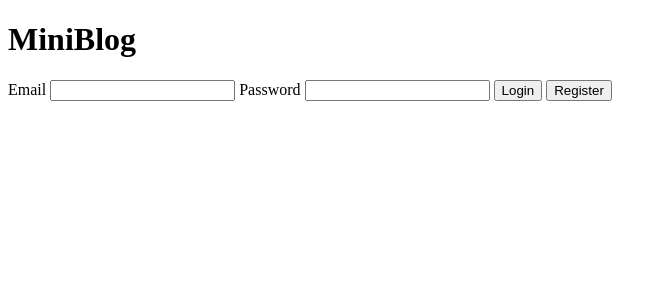
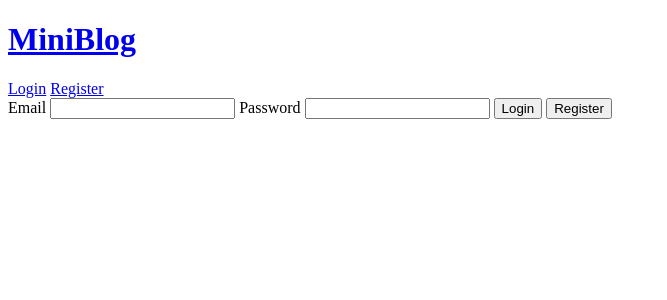
Before and after one commit to RandomGuy0114/MiniBlogSite, a PHP site: page /index.php in a window 1280 px wide. Shown: the top 300 px of the page, without its empty margins (0-667 px from the left). Run offline with PHP 8.4, Linux system fonts and the light colour scheme.

Commit message:
adding features in header/navbar

```diff
--- a/auth/login.php
+++ b/auth/login.php
@@ -13,7 +13,7 @@ require_once '../config/database.php';
 
 if ($_SERVER["REQUEST_METHOD"] == "POST") {
 
-    $sql = "SELECT id, email, password FROM users WHERE email = ?";
+    $sql = "SELECT id, email, username, password FROM users WHERE email = ?";
 
     if ($stmt = mysqli_prepare($conn, $sql)) {
 
@@ -25,7 +25,7 @@ if ($_SERVER["REQUEST_METHOD"] == "POST") {
 
             if (mysqli_stmt_num_rows($stmt) ==  1) {
 
-                mysqli_stmt_bind_result($stmt, $id, $_POST["email"], $password);
+                mysqli_stmt_bind_result($stmt, $id, $_POST["email"],$username, $password);
 
                 if (mysqli_stmt_fetch($stmt)) {
                     if (password_verify($_POST["password"], $password)) {
@@ -33,7 +33,7 @@ if ($_SERVER["REQUEST_METHOD"] == "POST") {
                         $_SESSION["loggedin"] = true;
                         $_SESSION["id"] = $id;
                         $_SESSION["email"] = $_POST["email"];
-
+                        $_SESSION["username"] = $username;
                         header("location: ../dashboard.php");
                         $successMessage = "Logged in!";
 
--- a/header.php
+++ b/header.php
@@ -9,6 +9,19 @@
 </head>
 
 <body>
-    <header>
-        <h1>MiniBlog</h1>
-    </header>
+    <?php if (isset($_SESSION["loggedin"])) : ?>
+        <div class="topnav" id="myTopnav">
+        <a href="dashboard.php" class="active">MiniBlog</a>
+            <a href="dashboard.php" class="active">Home</a>
+            <a >Hi <?= $_SESSION["username"];?></a>
+            <a href="auth/logout.php">Logout</a>
+
+        </div>
+        <?php elseif (!isset($_SESSION["loggedin"])) : ?>
+            <div class="topnav" id="myTopnav">
+        <h1><a href="index.php" class="active">MiniBlog</a></h1>
+            <a href="index.php" class="active">Login</a>
+            <a href="registration.php" class="active">Register</a>
+
+        </div>
+    <?php endif ?>
```
Also changed, not shown: dashboard.php (+0 -8 lines).
